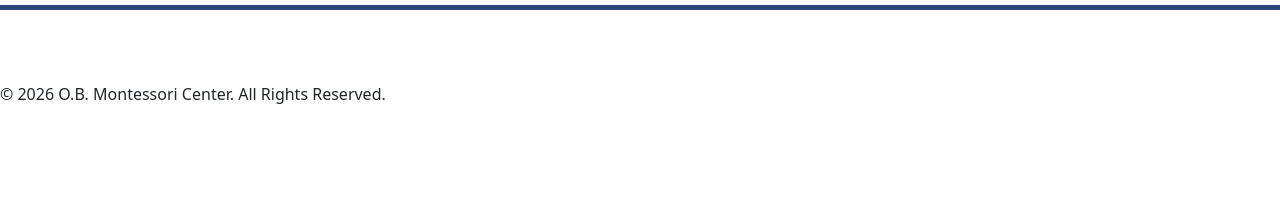
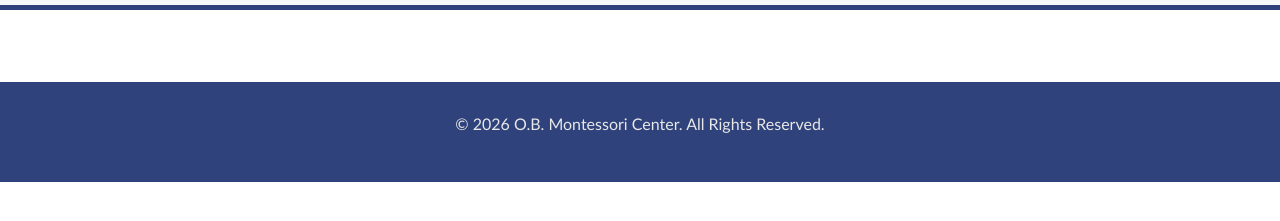
Before and after one commit to TanciocoMargaret25/Fairview_ICT9Emerald_Q1Project_Group3, a plain HTML site: page page2.html in a window 1280 px wide. Shown: the part 81-302 px from the top of the page. Drawn offline with nearby package versions, Linux system fonts and the light colour scheme.

Commit message:
Update page2.html

```diff
--- a/page2.html
+++ b/page2.html
@@ -22,6 +22,22 @@
         background-color: #ddd;
         color: black;
     }
+
+    footer{
+        background-color: #2f427b;
+        color: #e8e8e8;
+        font-family: 'Gill Sans', 'Gill Sans MT', Calibri, 'Trebuchet MS', sans-serif;
+        margin: auto;
+        height: auto;
+        height: 100%;
+        padding: 10px;
+        width: 100%;
+        height: 100px;
+        display: flex;
+        justify-content: center;
+        align-items: center;
+    }
+
 </style>
 <body>
     <nav class="navbar navbar-expand-lg navbar-light bg-light">
```
